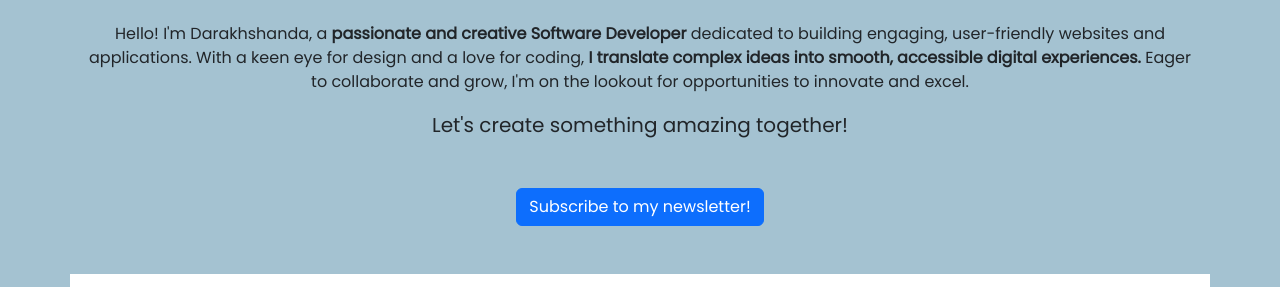
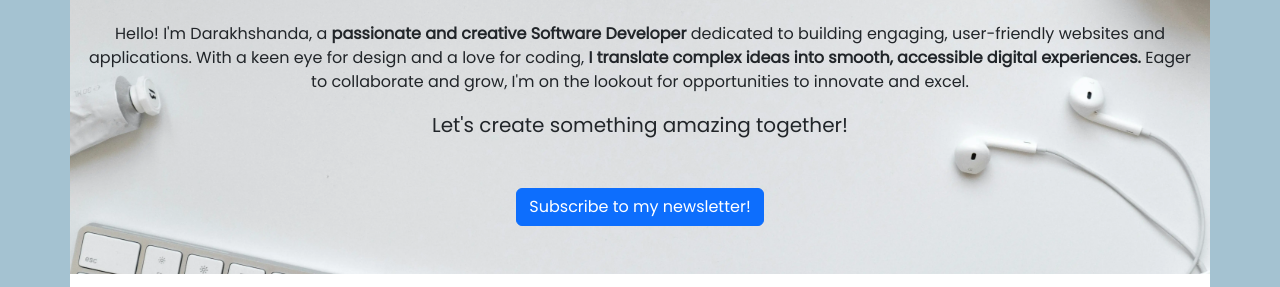
Before and after one commit to darakhshanda/portfolio, a plain HTML site: page index.html in a window 1280 px wide. Shown: the part 245-532 px from the top of the page. Drawn offline with nearby package versions, Linux system fonts and the light colour scheme.

Commit message:
add backgroung image

```diff
--- a/assets/css/style.css
+++ b/assets/css/style.css
@@ -8,6 +8,13 @@
 /* global styles */
 
 @import url("https://fonts.googleapis.com/css2?family=DM+Serif+Display:ital@0;1&family=Poppins&display=swap");
+header {
+  background-image: url("../images/background.webp");
+  background-size: cover;
+  background-position: center;
+  background-repeat: no-repeat;
+  padding: 5%, 7%;
+}
 body {
   font-family: "poppins", sans-serif;
   background-color: #a4c2d1; /* egg blue*/
```
